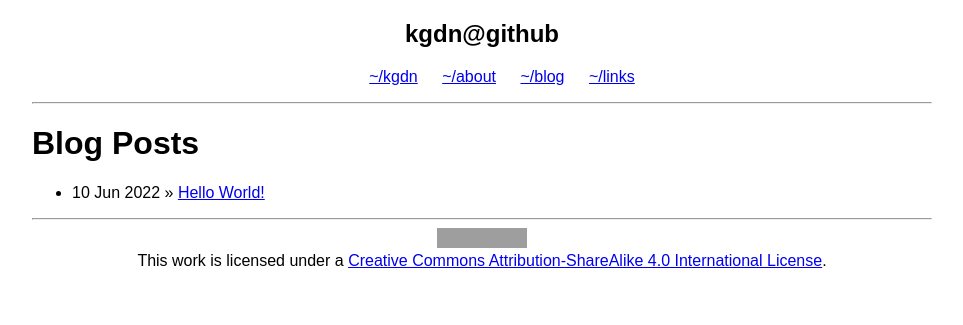
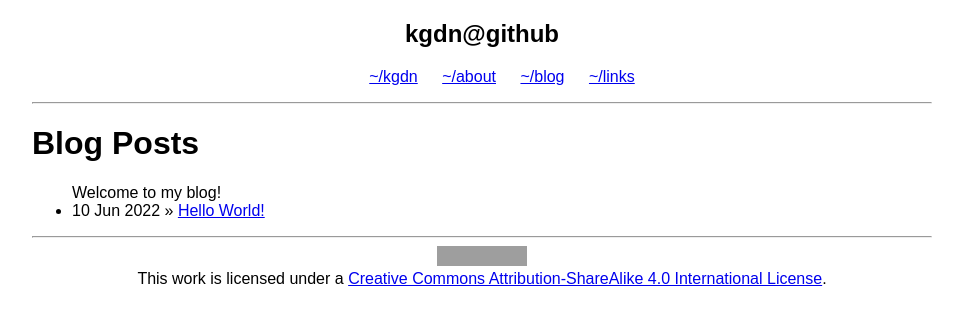
Before and after one commit to kgdn/kgdn.github.io, a Jekyll site: the page built from blog.md, in a window 1280 px wide. Shown: the top 325 px of the page, without its empty margins (158-1121 px from the left). Built offline with Jekyll 4.4.1, drawn with Linux system fonts in a browser that asks for light colours; grey boxes are pictures that could not be loaded.

Commit message:
Update blog.md again

```diff
--- a/_layouts/posts.html
+++ b/_layouts/posts.html
@@ -2,6 +2,9 @@
 layout: default
 ---
 <ul class="posts">
+
+{{ page.description }}
+
 {% for post in site.posts %}
 <li><span>{{ post.date | date_to_string }}</span> » <a href="{{ post.url }}" title="{{ post.title }}">{{
 post.title }}</a></li>
--- a/blog.md
+++ b/blog.md
@@ -3,5 +3,3 @@ title: Blog Posts
 description: "Welcome to my blog!"
 layout: posts
 ---
-
-{{ page.description }}
```
